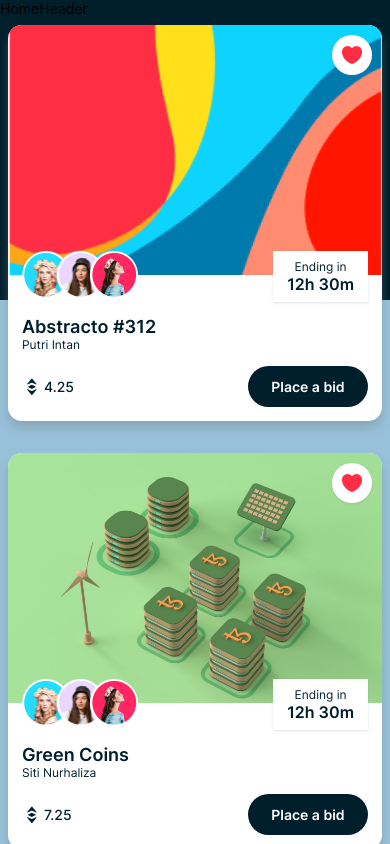
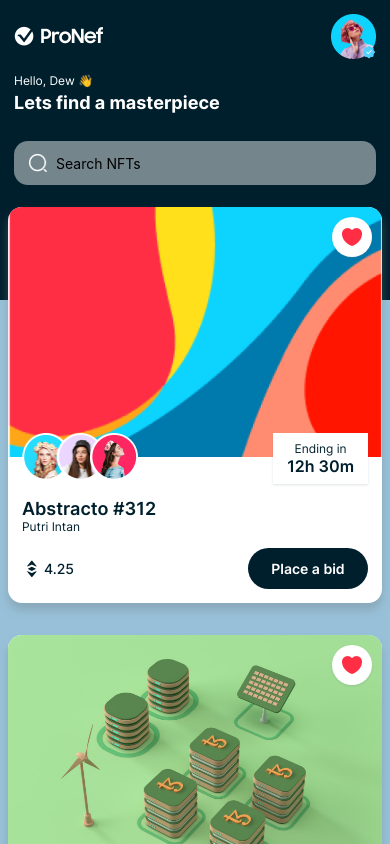
Before and after one commit to Mohaiminul69/nft-marketplace-app, a React Native app: screen /Home in a window 390 px wide. Shown: the top 844 px of the page. Built offline with nearby package versions, Linux system fonts and the light colour scheme.

Commit message:
home header done

```diff
--- a/components/HomeHeader.tsx
+++ b/components/HomeHeader.tsx
@@ -1,12 +1,94 @@
-import { StyleSheet, Text, View } from "react-native";
+import { Image, StyleSheet, Text, TextInput, View } from "react-native";
 import React from "react";
+import { assets, COLORS, FONTS, SIZES } from "../utils";
 
-type Props = {};
+type Props = { onSeach: any };
 
-const HomeHeader = (props: Props) => {
+const HomeHeader = ({ onSeach }: Props) => {
   return (
-    <View>
-      <Text>HomeHeader</Text>
+    <View
+      style={{
+        backgroundColor: COLORS.primary,
+        padding: SIZES.font,
+      }}
+    >
+      <View
+        style={{
+          flexDirection: "row",
+          justifyContent: "space-between",
+          alignItems: "center",
+        }}
+      >
+        <Image
+          source={assets.logo}
+          resizeMode="contain"
+          style={{ width: 90, height: 25 }}
+        />
+        <View style={{ width: 45, height: 45 }}>
+          <Image
+            source={assets.person01}
+            resizeMode="contain"
+            style={{ width: "100%", height: "100%" }}
+          />
+          <Image
+            source={assets.badge}
+            resizeMode="contain"
+            style={{
+              position: "absolute",
+              width: 15,
+              height: 15,
+              bottom: 0,
+              right: 0,
+            }}
+          />
+        </View>
+      </View>
+      <View style={{ marginVertical: SIZES.font }}>
+        <Text
+          style={{
+            fontFamily: FONTS.regular,
+            fontSize: SIZES.small,
+            color: COLORS.white,
+          }}
+        >
+          Hello, Dew 👋
+        </Text>
+        <Text
+          style={{
+            fontFamily: FONTS.bold,
+            fontSize: SIZES.large,
+            color: COLORS.white,
+            marginTop: SIZES.base / 2,
+          }}
+        >
+          Lets find a masterpiece
+        </Text>
+      </View>
+
+      <View style={{ marginTop: SIZES.font }}>
+        <View
+          style={{
+            width: "100%",
+            borderRadius: SIZES.font,
+            backgroundColor: COLORS.gray,
+            flexDirection: "row",
+            alignItems: "center",
+            paddingHorizontal: SIZES.font,
+            paddingVertical: SIZES.small,
+          }}
+        >
+          <Image
+            source={assets.search}
+            resizeMode="contain"
+            style={{ width: 20, height: 20, marginRight: SIZES.base }}
+          />
+          <TextInput
+            placeholder="Search NFTs"
+            style={{ flex: 1 }}
+            onChangeText={onSeach}
+          />
+        </View>
+      </View>
     </View>
   );
 };
--- a/screens/Home.tsx
+++ b/screens/Home.tsx
@@ -16,7 +16,7 @@ const Home = (props: Props) => {
             renderItem={({ item }) => <NFTCard data={item} />}
             keyExtractor={(item) => item.id}
             showsVerticalScrollIndicator={false}
-            ListHeaderComponent={<HomeHeader />}
+            ListHeaderComponent={<HomeHeader onSeach={() => {}} />}
           />
         </View>
         <View
```
